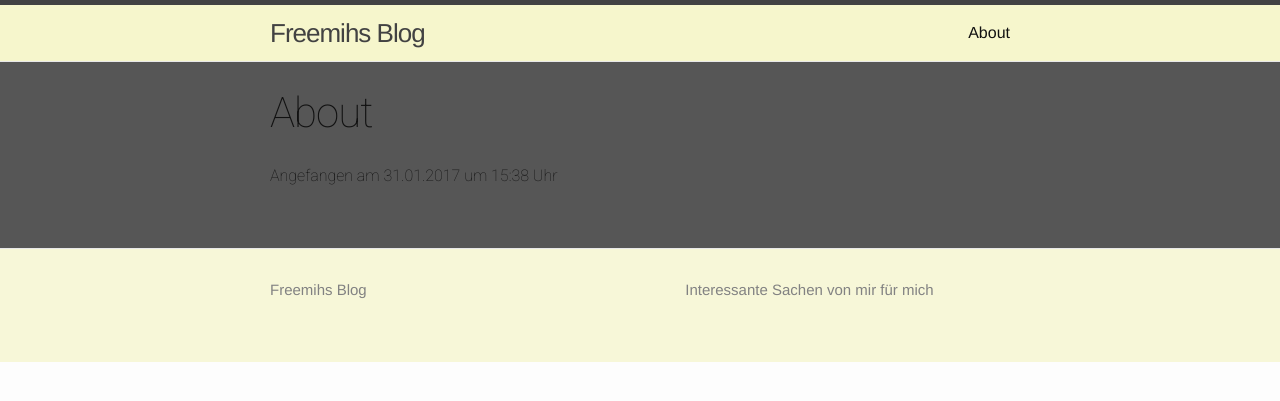
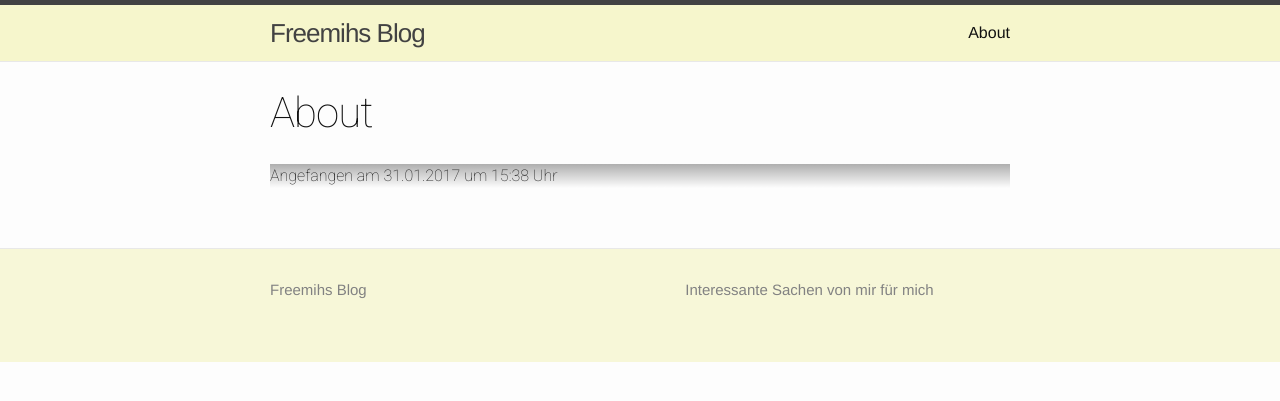
Before and after one commit to freemih/freemih.github.io, a Jekyll site: the page built from about.md, in a window 1280 px wide. Shown: the top 401 px of the page. Built offline with Jekyll 4.4.1, drawn with Linux system fonts in a browser that asks for light colours.

Commit message:
Update _layout.scss

```diff
--- a/_sass/_layout.scss
+++ b/_sass/_layout.scss
@@ -171,7 +171,6 @@
  */
 .page-content {
     padding: $spacing-unit 0;
-    background-color: hsla(242, 100%, 0%, 0.66);
 }
 
 .page-heading {
@@ -230,6 +229,7 @@
 
 .post-content {
     margin-bottom: $spacing-unit;
+    background-image: -webkit-linear-gradient(hsla(212, 100%, 0%, 0.31), hsla(212, 100%, 0%, 0));
     font-family: Roboto;
     font-weight: 100;
 
```
